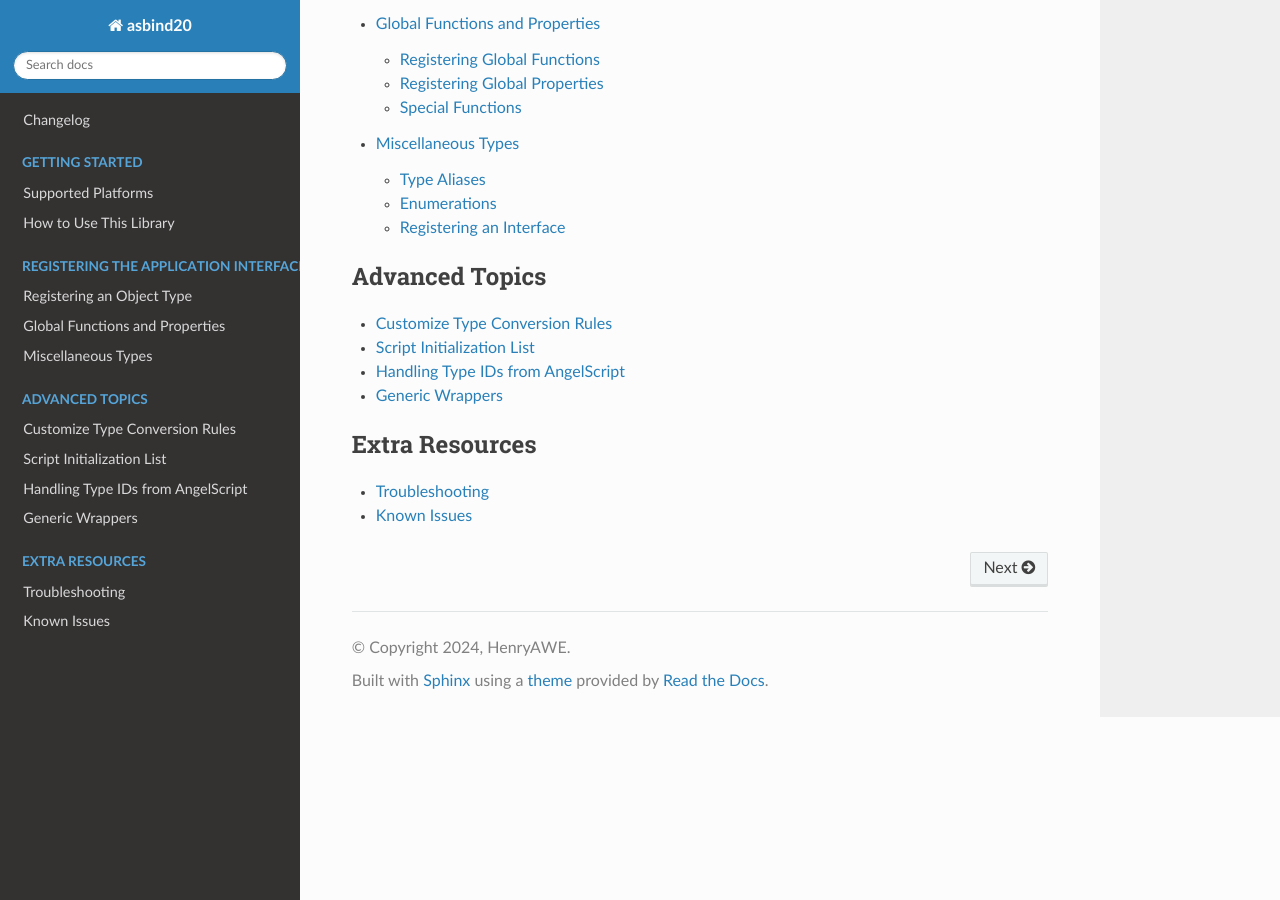
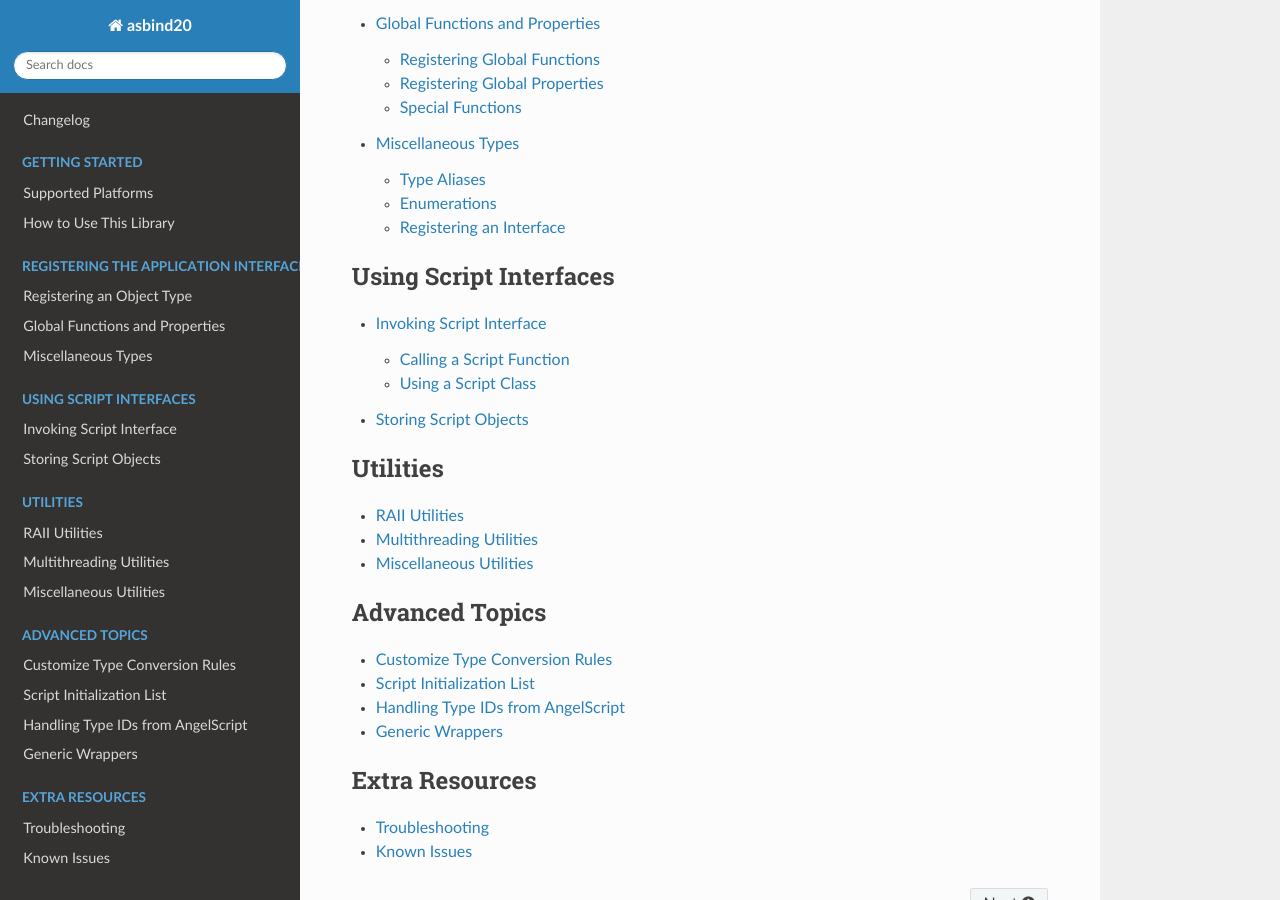
Before and after one commit to HenryAWE/asbind20, a Sphinx documentation site: the page built from doc/index.rst, in a window 1280 px wide and 900 px high, scrolled down 1648 px. Built offline with Sphinx 7.4.7 and the Read the Docs theme 3.1.0, drawn with Linux system fonts in a browser that asks for light colours.

Commit message:
Update document structure

```diff
--- /dev/null
+++ b/doc/container.rst
@@ -0,0 +1,2 @@
+Storing Script Objects
+======================
--- a/doc/index.rst
+++ b/doc/index.rst
@@ -67,6 +67,19 @@ Contents:
    misc_type
 
 .. toctree::
+   :maxdepth: 2
+   :caption: Using Script Interfaces
+
+   invoke
+   container
+
+.. toctree::
+   :maxdepth: 1
+   :caption: Utilities
+
+   utility
+
+.. toctree::
    :maxdepth: 1
    :caption: Advanced Topics
 
--- /dev/null
+++ b/doc/invoke.rst
@@ -0,0 +1,8 @@
+Invoking Script Interface
+=========================
+
+Calling a Script Function
+-------------------------
+
+Using a Script Class
+--------------------
```
Also changed, not shown: doc/utility.rst (added, +65 -0 lines), 1 other file.
